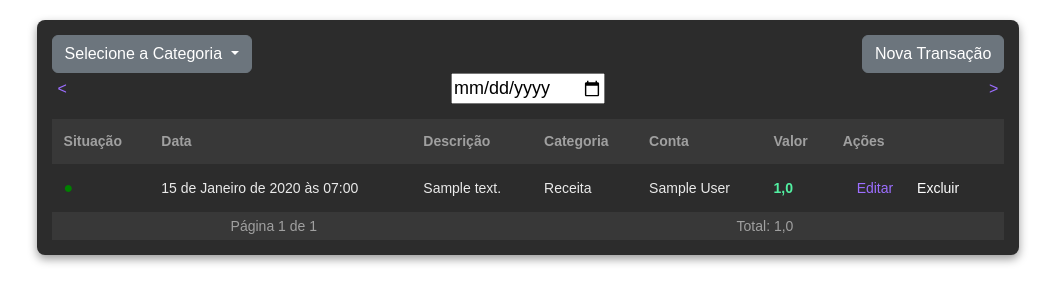
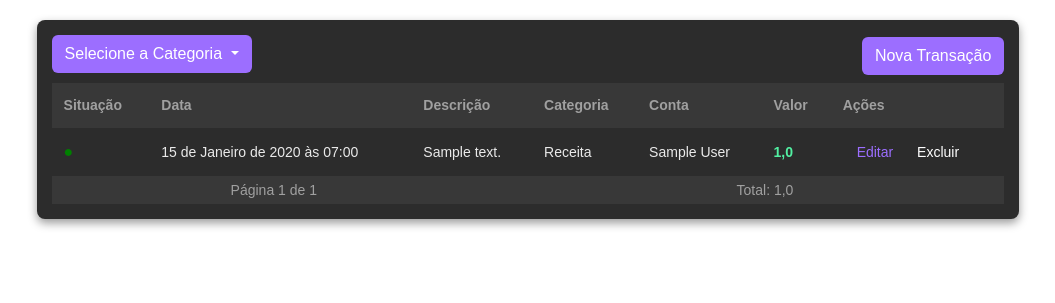
Before and after one commit to Leobatista96/app-financas, a Django app: page /transactions/ in a window 1280 px wide. Shown: the part 56-359 px from the top of the page, without its empty margins (112-1167 px from the left). Run offline with Django 5.2, Linux system fonts and the light colour scheme; tables that the repository leaves empty hold one stand-in row (values such as "Sample post").

```diff
--- a/app/settings.py
+++ b/app/settings.py
@@ -25,7 +25,7 @@ SECRET_KEY = 'django-insecure-a2@bd6298lt(d$hg*p7^l3f)xxk19^!=o*j)qnubbcg&z%q=r7
 # SECURITY WARNING: don't run with debug turned on in production!
 DEBUG = True
 
-ALLOWED_HOSTS = []
+ALLOWED_HOSTS = ['financas.leonardobatista96.com.br']
 
 
 # Application definition
@@ -123,3 +123,7 @@ STATIC_URL = 'static/'
 # https://docs.djangoproject.com/en/5.1/ref/settings/#default-auto-field
 
 DEFAULT_AUTO_FIELD = 'django.db.models.BigAutoField'
+
+CSRF_TRUSTED_ORIGINS = [
+    "https://financas.leonardobatista96.com.br",
+]
--- a/finances/templates/transaction.html
+++ b/finances/templates/transaction.html
@@ -102,6 +102,7 @@
     .dropdown {
         position: relative;
         display: inline-block;
+        margin-bottom: 10px;
 
     }
 
@@ -196,6 +197,19 @@
         align-items: center;
     }
 
+    .btn-content{
+        margin-bottom: 7px;
+    }
+
+    .btn-color {
+        background-color: #9c6eff;
+        color: white;
+    }
+    .btn-color:hover {
+        background-color: #6e2bf3;
+    }
+
+
 </style>
 
 
@@ -205,7 +219,7 @@
 
         <div class="buttons-table-content">
             <div class="dropdown">
-                <button class="btn btn-secondary dropdown-toggle" type="button" data-bs-toggle="dropdown">
+                <button class=" btn btn-color dropdown-toggle" type="button" data-bs-toggle="dropdown">
                     Selecione a Categoria
                 </button>
                 <ul class="dropdown-menu">
@@ -215,7 +229,7 @@
             </div>
 
             <div class="btn-content">
-                <button class="btn-color btn btn-secondary ">
+                <button class="btn-color btn ">
                     <a href=" {% url 'transaction-create' %}">Nova Transação</a>
                 </button>
             </div>
@@ -223,11 +237,6 @@
 
 
         {% if transactions %}
-            <div class="table-header">
-                <button>&lt;</button>
-                <input type="date" name="" id="">
-                <button>&gt;</button>
-            </div>
             <table>
                 <thead>
                     <tr>
@@ -303,7 +312,7 @@
                         <label for="description" class="form-label">Descrição</label>
                         <input type="text" class="form-control" id="description">
                     </div>
-                    <div class="mb-3">
+                    <div class="mb-3" hidden="false">
                         <label for="category" class="form-label">ID da Categoria</label>
                         <input class="form-control" id="category_id" disabled>
                     </div>
@@ -311,7 +320,7 @@
                         <label for="category" class="form-label">Nome da Categoria</label>
                         <input class="form-control" id="category_name">
                     </div>
-                    <div class="mb-3">
+                    <div class="mb-3" hidden="false">
                         <label for="account" class="form-label">ID da Conta</label>
                         <input type="text" class="form-control" id="account_id" disabled>
                     </div>
@@ -323,9 +332,9 @@
                         <label for="value" class="form-label">Valor</label>
                         <input type="number" step="0.01" class="form-control" id="value">
                     </div>
-                    <div class="mb-3">
+                    <div class="mb-3" hidden="false">
                         <label for="created_at" class="form-label">Data</label>
-                        <input type="date" class="form-control" id="created_at">
+                        <input type="date" class="form-control" id="created_at" disabled>
                     </div>
                     <button type="button" class="btn btn-success" id="saveChanges">Salvar</button>
                 </form>
@@ -367,7 +376,6 @@
             const account_id = document.getElementById("account_id").value;
             const account_name = document.getElementById("account_name").value;
             const value = document.getElementById("value").value;
-            const created_at = document.getElementById("created_at").value;
 
             fetch(`/transactions/${transactionId}/update/`, {
                 method: "POST",
@@ -379,7 +387,6 @@
                     category_id: category_id,
                     account: account_id,
                     value: value,
-                    created_at: created_at
                 })
             })
             .then(response => response.json())
```
Also changed, not shown: requirements.txt (added, +7 -0 lines), 2 other files.
